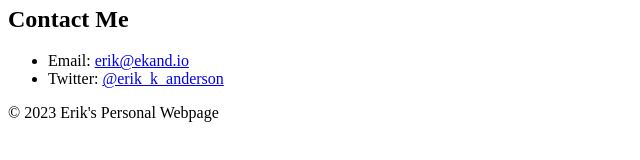
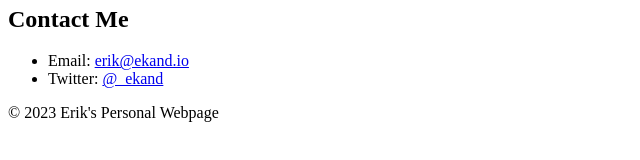
Before and after one commit to ekand/ubiquitous-carnival, a plain HTML site: page index.html in a window 1280 px wide. Shown: the part 262-422 px from the top of the page, 0-640 px from the left. Drawn offline with Linux system fonts and the light colour scheme.

Commit message:
Update index.html
update twitter link

```diff
--- a/index.html
+++ b/index.html
@@ -28,7 +28,7 @@
       <h2>Contact Me</h2>
       <ul>
         <li>Email: <a href="mailto:erik@ekand.io">erik@ekand.io</a></li>
-        <li>Twitter: <a href="https://twitter.com/erik_k_anderson">@erik_k_anderson</a></li>
+        <li>Twitter: <a href="https://twitter.com/_ekand">@_ekand</a></li>
       </ul>
     </section>
   </main>
```
